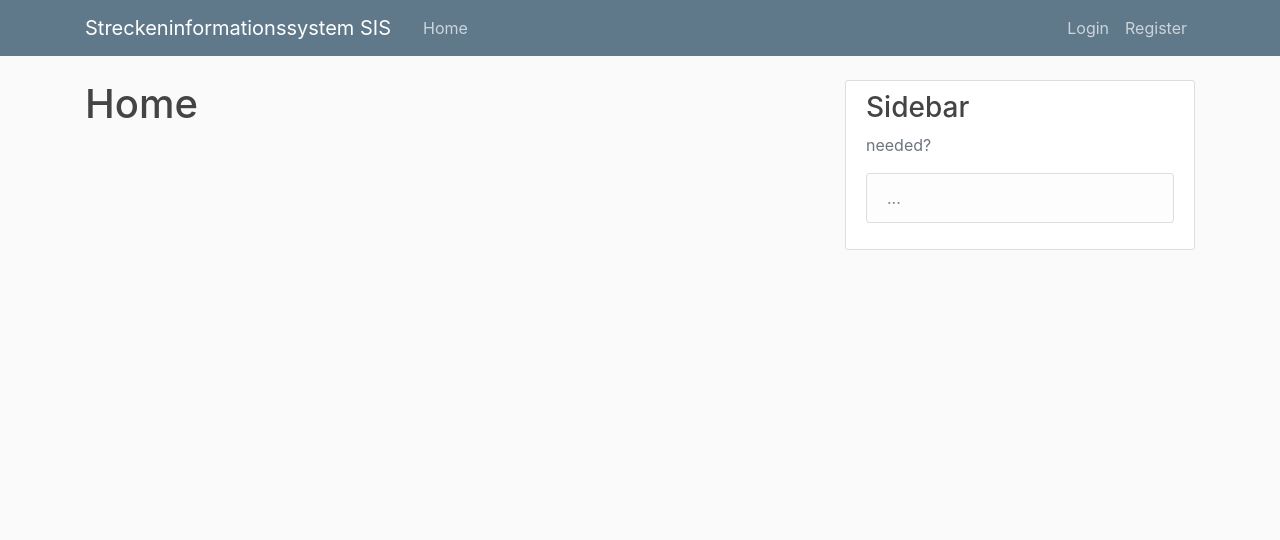
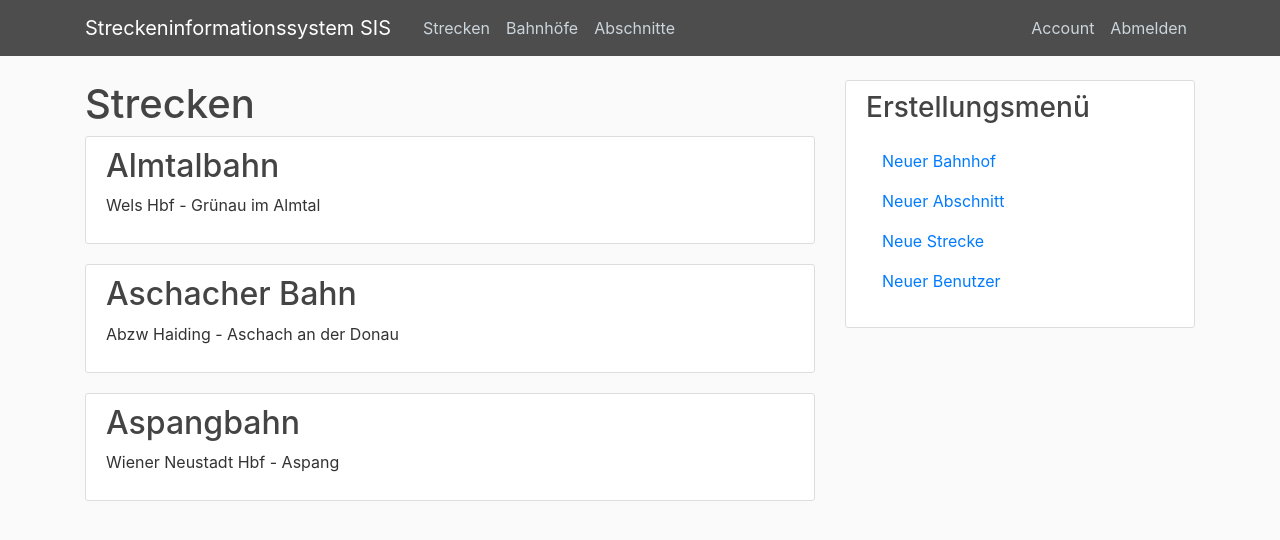
Before and after one commit to CrunchyCurry/PR-DKE, a Flask app: page / in a window 1280 px wide. Shown: the top 540 px of the page. Run offline with Flask 2, Linux system fonts and the light colour scheme; a user stored in the database is signed in; data comes from the database, SQL or seed files in the repository; parts of the project's set-up code (start-up, migrations or seed data) failed here and were passed over; some libraries are stand-ins or nearby versions.

Commit message:
#3: Created UI for CRUD operations on stations

```diff
--- a/1_railway_system/app/static/main.css
+++ b/1_railway_system/app/static/main.css
@@ -9,7 +9,7 @@ h1, h2, h3, h4, h5, h6 {
 }
 
 .bg-steel {
-  background-color: #5f788a;
+  background-color: #4d4d4d;
 }
 
 .site-header .navbar-nav .nav-link {
--- a/1_railway_system/app/templates/home.html
+++ b/1_railway_system/app/templates/home.html
@@ -1,4 +1,12 @@
 {% extends "layout.html" %}
 {% block content %}
-    <h1>Home</h1>
+    <h1>Strecken</h1>
+    {% for railway in railways %}
+        <article class="media content-section">
+            <div class="media-body">
+                <h2><a class="article-title" href="#">{{ railway.name }}</a></h2>
+                <p class="article-content">{{ railway.start_station.name }} - {{ railway.end_station.name }}</p>
+            </div>
+        </article>
+    {% endfor %}
 {% endblock content %}
--- a/1_railway_system/app/templates/layout.html
+++ b/1_railway_system/app/templates/layout.html
@@ -29,12 +29,20 @@
             </button>
             <div class="collapse navbar-collapse" id="navbarToggle">
                 <div class="navbar-nav mr-auto">
-                    <a class="nav-item nav-link" href="{{ url_for('home') }}">Home</a>
+                    {% if current_user.is_authenticated %}
+                    <a class="nav-item nav-link" href="{{ url_for('home') }}">Strecken</a>
+                    <a class="nav-item nav-link" href="{{ url_for('stations') }}">Bahnhöfe</a>
+                    <a class="nav-item nav-link" href="{{ url_for('stations') }}">Abschnitte</a>
+                    {% endif %}
                 </div>
                 <!-- Navbar Right Side -->
                 <div class="navbar-nav">
-                    <a class="nav-item nav-link" href="{{ url_for('login') }}">Login</a>
-                    <a class="nav-item nav-link" href="{{ url_for('register') }}">Register</a>
+                    {% if current_user.is_authenticated %}
+                        <a class="nav-item nav-link" href="{{ url_for('account') }}">Account</a>
+                        <a class="nav-item nav-link" href="{{ url_for('logout') }}">Abmelden</a>
+                    {% else %}
+                        <a class="nav-item nav-link" href="{{ url_for('login') }}">Anmelden</a>
+                    {% endif %}
                 </div>
             </div>
         </div>
@@ -54,16 +62,21 @@
             {% endwith %}
             {% block content %}{% endblock %}
         </div>
+        {% if current_user.is_authenticated %}
         <div class="col-md-4">
             <div class="content-section">
-                <h3>Sidebar</h3>
-                <p class='text-muted'>needed?
+                <h3>Erstellungsmenü</h3>
+                <p class='text-muted'>
                 <ul class="list-group">
-                    <li class="list-group-item list-group-item-light">...</li>
+                    <a class="nav-item nav-link" href="{{ url_for('new_station') }}">Neuer Bahnhof</a>
+                    <a class="nav-item nav-link" href="{{ url_for('new_station') }}">Neuer Abschnitt</a>
+                    <a class="nav-item nav-link" href="{{ url_for('new_station') }}">Neue Strecke</a>
+                    <a class="nav-item nav-link" href="{{ url_for('register') }}">Neuer Benutzer</a>
                 </ul>
                 </p>
             </div>
         </div>
+        {% endif %}
     </div>
 </main>
 
```
Also changed, not shown: 1_railway_system/app/forms.py (+17 -2 lines), 1_railway_system/app/templates/create_station.html (added, +40 -0 lines), 1_railway_system/app/templates/station.html (added, +40 -0 lines), 1_railway_system/app/templates/stations.html (added, +12 -0 lines), 1_railway_system/resources/__init__.py (added).
